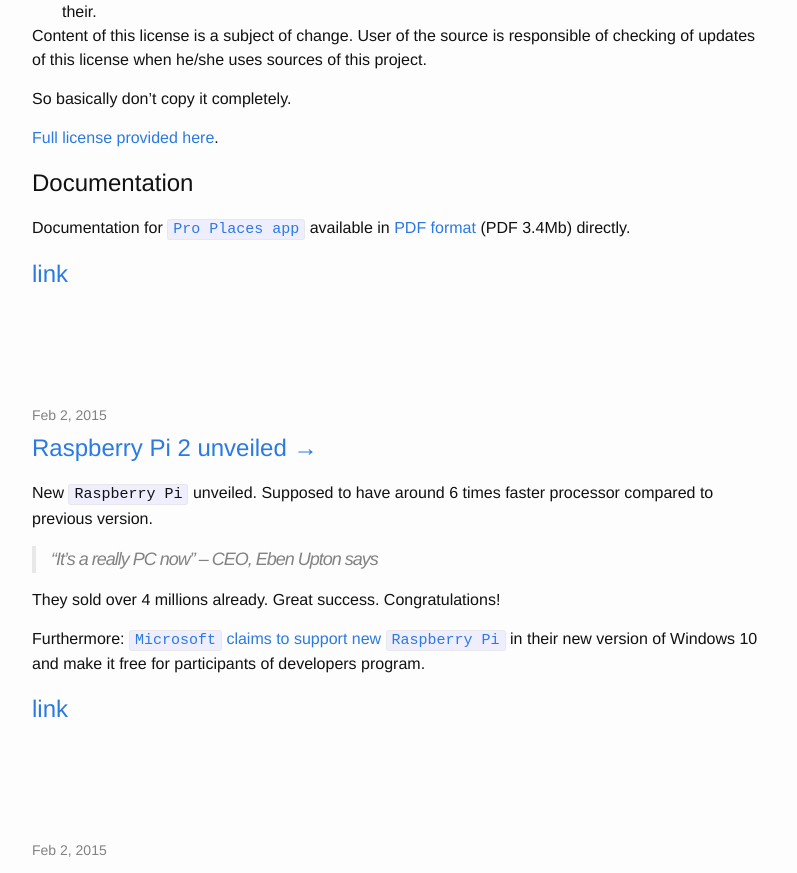
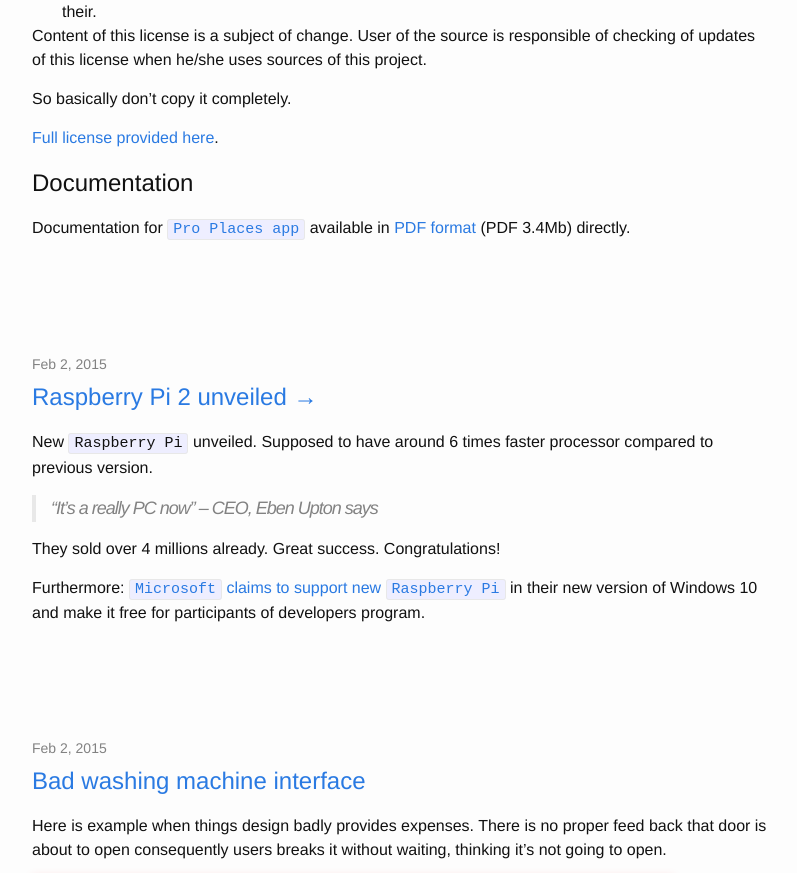
Before and after one commit to famer/blog, a Jekyll site: the page built from index.html, in a window 1280 px wide and 1400 px high, scrolled down 1291 px, cut to the strip 0-873 px from the top of the window. Shown: the whole strip, without its empty margins (238-1035 px from the left). Built offline with Jekyll 4.4.1, drawn with Linux system fonts in a browser that asks for light colours; the list of posts is cut into pages by our own code.

Commit message:
link at the bottom hidden

```diff
--- a/index.html
+++ b/index.html
@@ -22,7 +22,7 @@
 	  {{ post.content }}
     {% include taglist.html %}
 	{% include share.html url=post.url title=post.title %}
-	<a class="post-link" href="{{ post.url | prepend: site.baseurl }}">link</a>
+	<!--a class="post-link" href="{{ post.url | prepend: site.baseurl }}">link</a-->
       </li>
 <br /><br /><br />
     {% endfor %}
```
